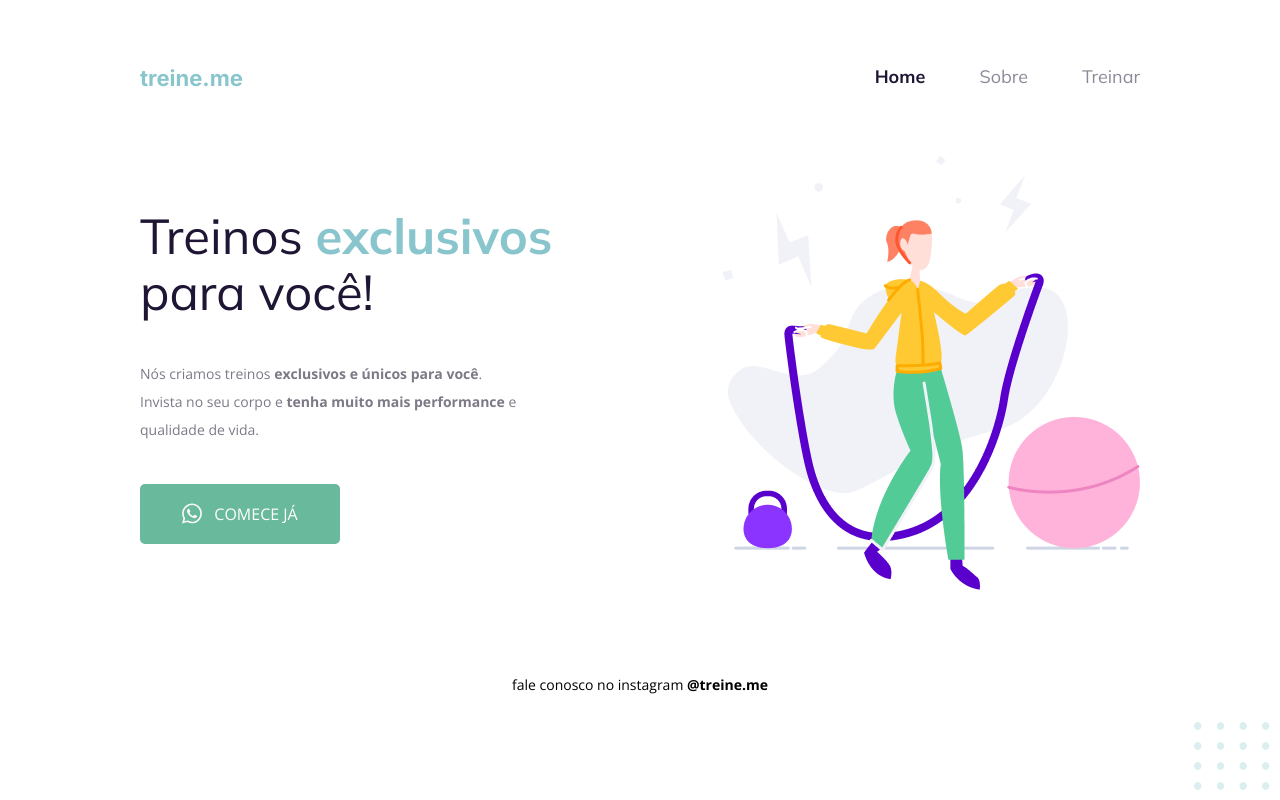
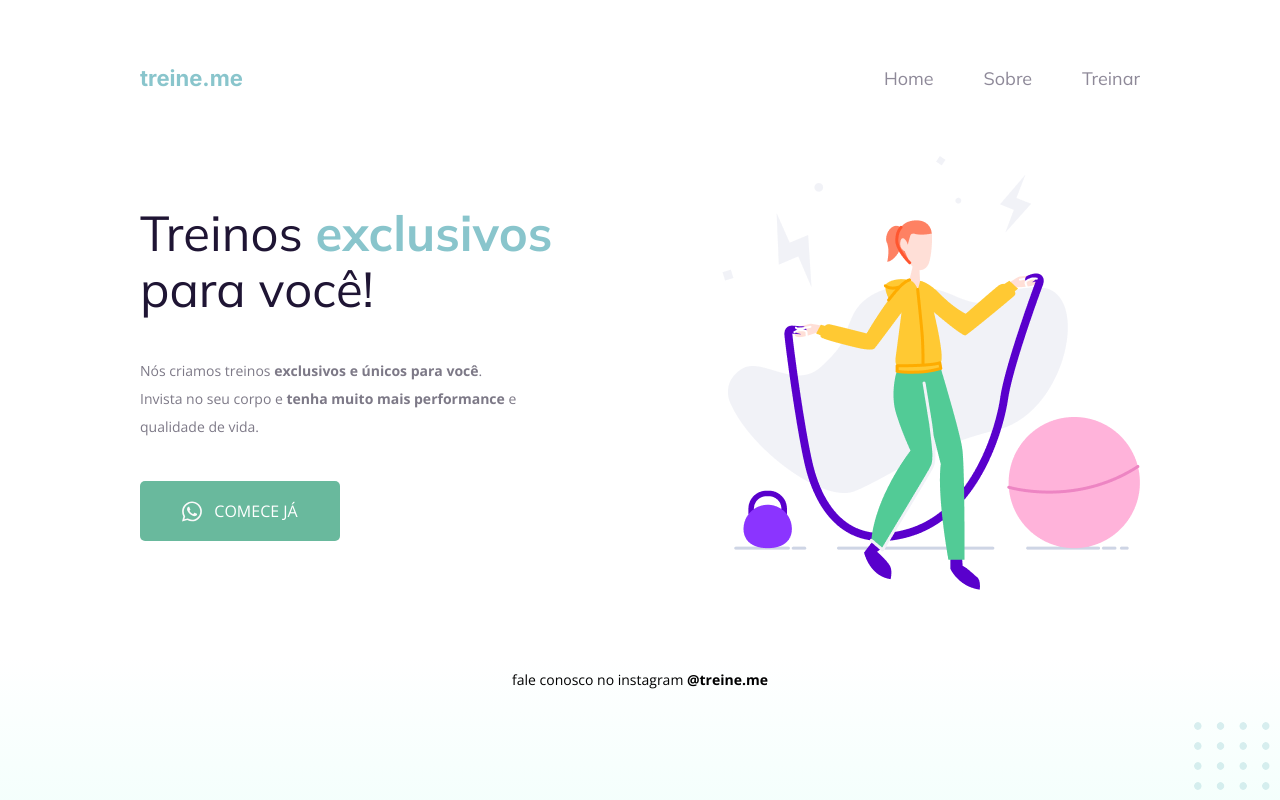
Before and after one commit to jucox/rocketseat, a plain HTML site: page projeto2/index.html in a window 1280 px wide. Drawn offline with nearby package versions, Linux system fonts and the light colour scheme.

Commit message:
Projeto 2 alterado!

```diff
--- a/projeto2/index.html
+++ b/projeto2/index.html
@@ -9,14 +9,14 @@
 <body>
     <header>
         <a id="logo" href="#">treine.me</a>
-        <div class="menu">
-            <a href="#"><strong>Home</strong></a>
+        <nav>
+            <a href="#">Home</a>
             <a href="#">Sobre</a>
             <a href="#">Treinar</a>
-        </ul>
+        </nav>
     </header>
     <main>
-        <div class="main-info">
+        <section>
             <h1>
                 Treinos <span>exclusivos</span>
                 <br>
@@ -27,18 +27,16 @@
                 <br>
                 Invista no seu corpo e <strong>tenha muito mais performance</strong> e qualidade de vida.
             </p>
-            <a class="btn" href="#">
+            <button>
                 <img src="img/whatsapp.svg" alt="Logotipo do WhatsApp">
                 COMECE JÁ
-            </a>
-        </div>
-        <div class="main-img">
-            <img src="img/fitness-jump.png" alt="Mulher pulando corda">
-        </div>
+            </button>
+        </section>
+        <img src="img/fitness-jump.png" alt="Mulher pulando corda">
     </main>
     <footer>
         fale conosco no instagram <a href="https://www.instagram.com/" target="_blank">@treine.me</a>
-        <img src="img/balls.svg" alt="Bolinhas verdes no canto inferior direito da tela">
     </footer>
+    <img id="balls" src="img/balls.svg" alt="Bolinhas verdes no canto inferior direito da tela">
 </body>
 </html>
--- a/projeto2/style.css
+++ b/projeto2/style.css
@@ -8,6 +8,8 @@
 
 body {
     font-family: 'Open Sans', sans-serif;
+    background: linear-gradient(180deg, #E3FFF800 82.08%, #E3FFF861 100%);
+    height: 100vh;
 }
 
 header, main, footer {
@@ -18,22 +20,25 @@ header, main, footer {
 header {
     display: flex;
     justify-content: space-between;
+    align-items: center;
     padding: 65px 0px;
 }
 
-.menu a {
+nav {
+    display: flex;
+    gap: 50px;
+}
+
+nav a {
     font: 18px 'Mulish', sans-serif;
     text-decoration: none;
     color: #1F1534;
-}
-
-.menu a + a {
-    margin-left: 50px;
     opacity: 0.5;
 }
 
-.menu a:hover {
-    color: #89C5CC;
+nav a:hover {
+    font-weight: bold;
+    opacity: 1;
 }
 
 #logo {
@@ -69,7 +74,7 @@ main p {
     margin-bottom: 40px;
 }
 
-.btn {
+button {
     display: flex;
     align-items: center;
     justify-content: center;
@@ -78,15 +83,17 @@ main p {
     background-color: #69B99D;
     color: #FFFFFF;
     border-radius: 5px;
-    font-size: 16px;
+    font: 16px 'Open Sans', sans-serif;
     text-decoration: none;
+    border: none;
 }
 
-.btn:hover {
+button:hover {
     background-color: #89C5CC;
+    cursor: pointer;
 }
 
-.btn img {
+button img {
     padding-right: 12px;
 }
 
@@ -105,7 +112,7 @@ footer a:hover {
     color: #89C5CC;
 }
 
-footer img {
+#balls {
     position: fixed;
     right: 0;
     bottom: 0;
```
